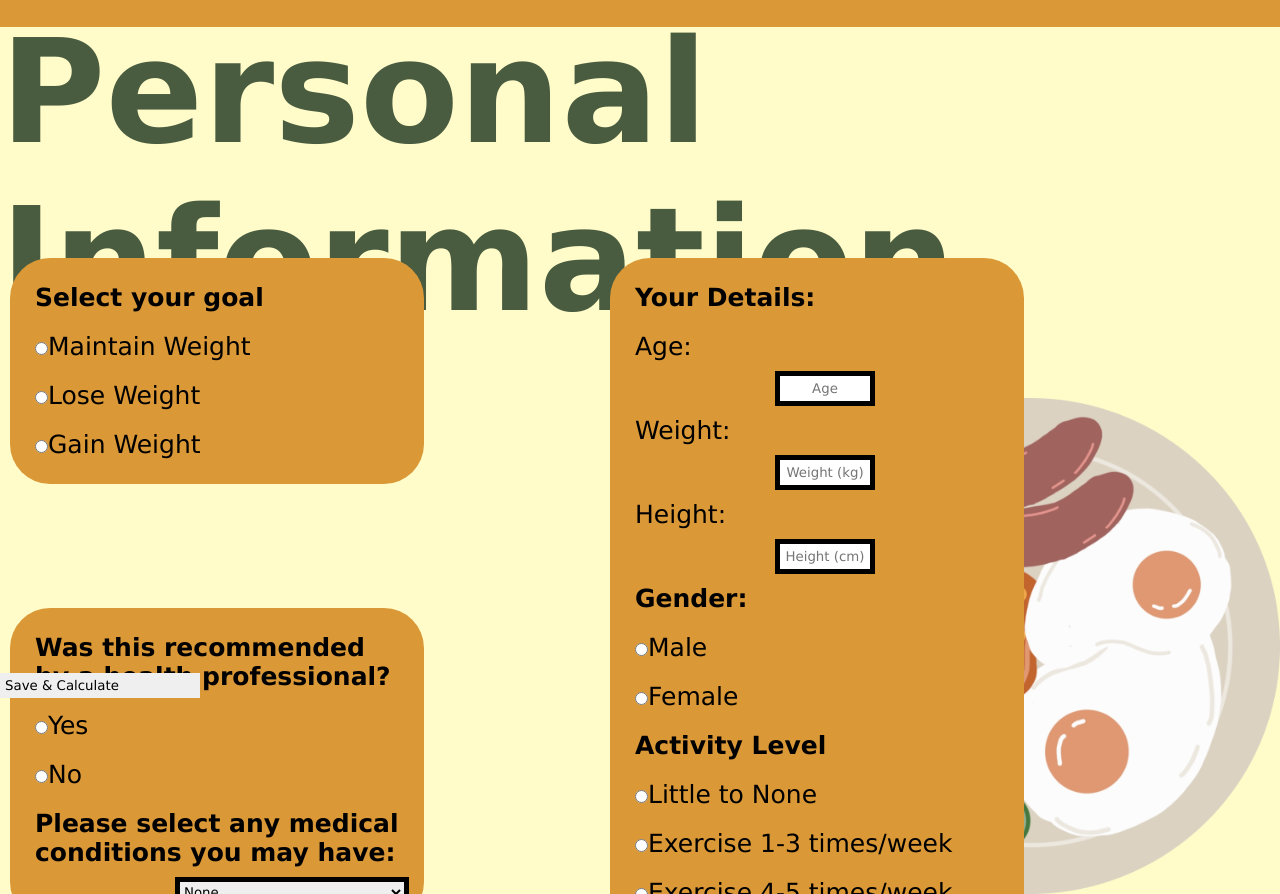
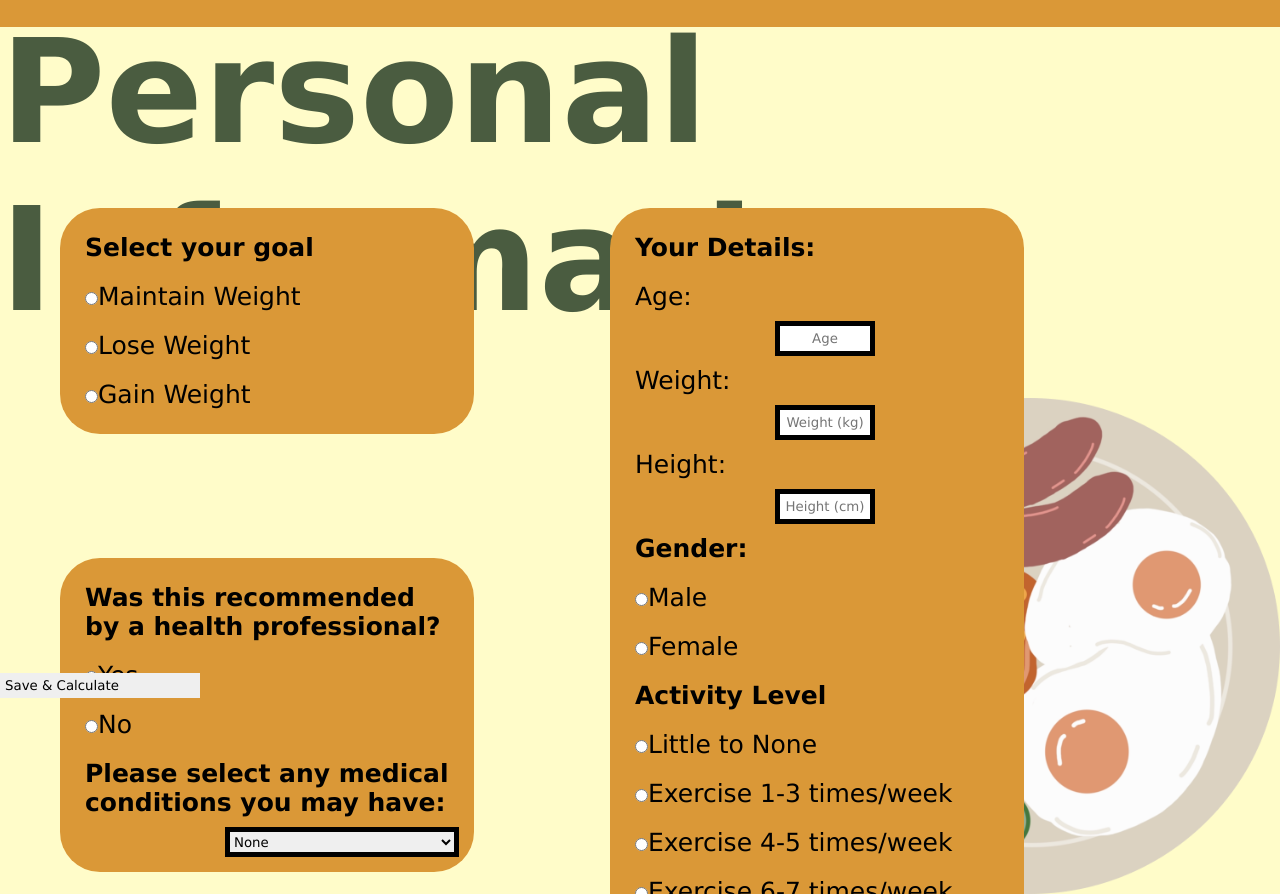
Before and after one commit to Eesa2323/calorie_counter, a website: page client/personalinfo.html in a window 1280 px wide. Shown: the part 102-996 px from the top of the page. Drawn offline with Linux system fonts and the light colour scheme; files whose address does not match are found by name.

Commit message:
Update personalinfo.css

```diff
--- a/client/personalinfo.css
+++ b/client/personalinfo.css
@@ -159,16 +159,17 @@ h2 {
 .container {
     display: flex;
 }
+
 .section1 {
     width: 30%;
     padding: 15px;
     background: #da9837;
     border-style: solid;
     border-radius: 40px;
-
+    left: 50px;
     display: flex;
     position: fixed;
-    top: 350px;
+    top: 300px;
     margin: 10px;
     text-align: left;
     flex-direction: column;
@@ -193,14 +194,13 @@ h3, h4, h5, h6, h7, h8{
     background: #da9837;
     border-style: solid;
     border-radius: 40px;
-
+    left: 50px;
     display: flex;
     position: fixed;
-    top: 700px;
+    top: 650px;
     margin: 10px;
     text-align: left;
     flex-direction: column;
-
 }
 
 
@@ -210,16 +210,12 @@ h3, h4, h5, h6, h7, h8{
     background: #da9837;
     border-style: solid;
     border-radius: 40px;
-
     display: flex;
     position: fixed;
-    top: 350px;
+    top: 300px;
     left: 600px;
     margin: 10px;
-
     flex-direction: column;
-
-
 }
 
 
```
